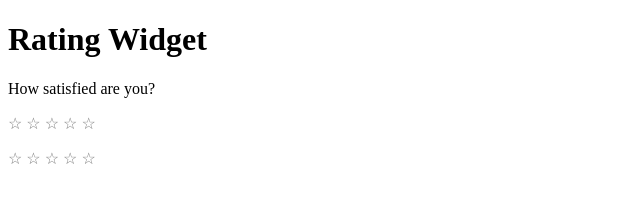
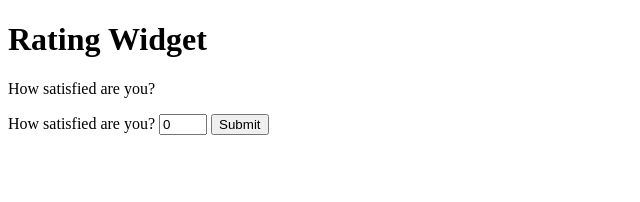
Before and after one commit to jadenm02/CSE-134B-HW5, a plain HTML site: page index.html in a window 1280 px wide. Shown: the whole page, without its empty margins (0-640 px from the left). Drawn offline with Linux system fonts and the light colour scheme.

Commit message:
html only test

```diff
--- a/index.html
+++ b/index.html
@@ -4,7 +4,6 @@
 <head>
     <meta charset="UTF-8">
     <title>Rating Widget</title>
-	<script src="app.js"></script>
 </head>
 <body>
 	<main>
```
